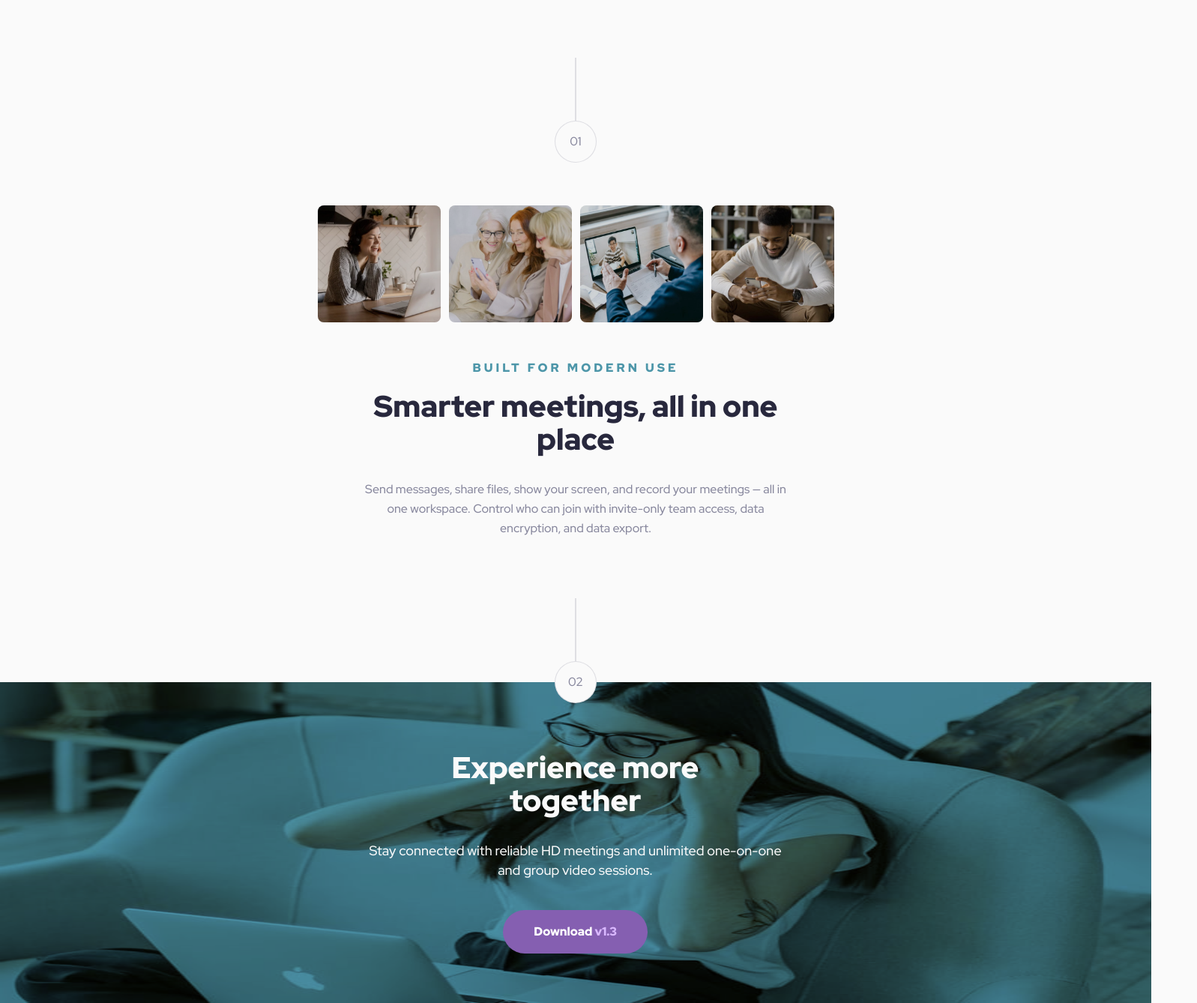
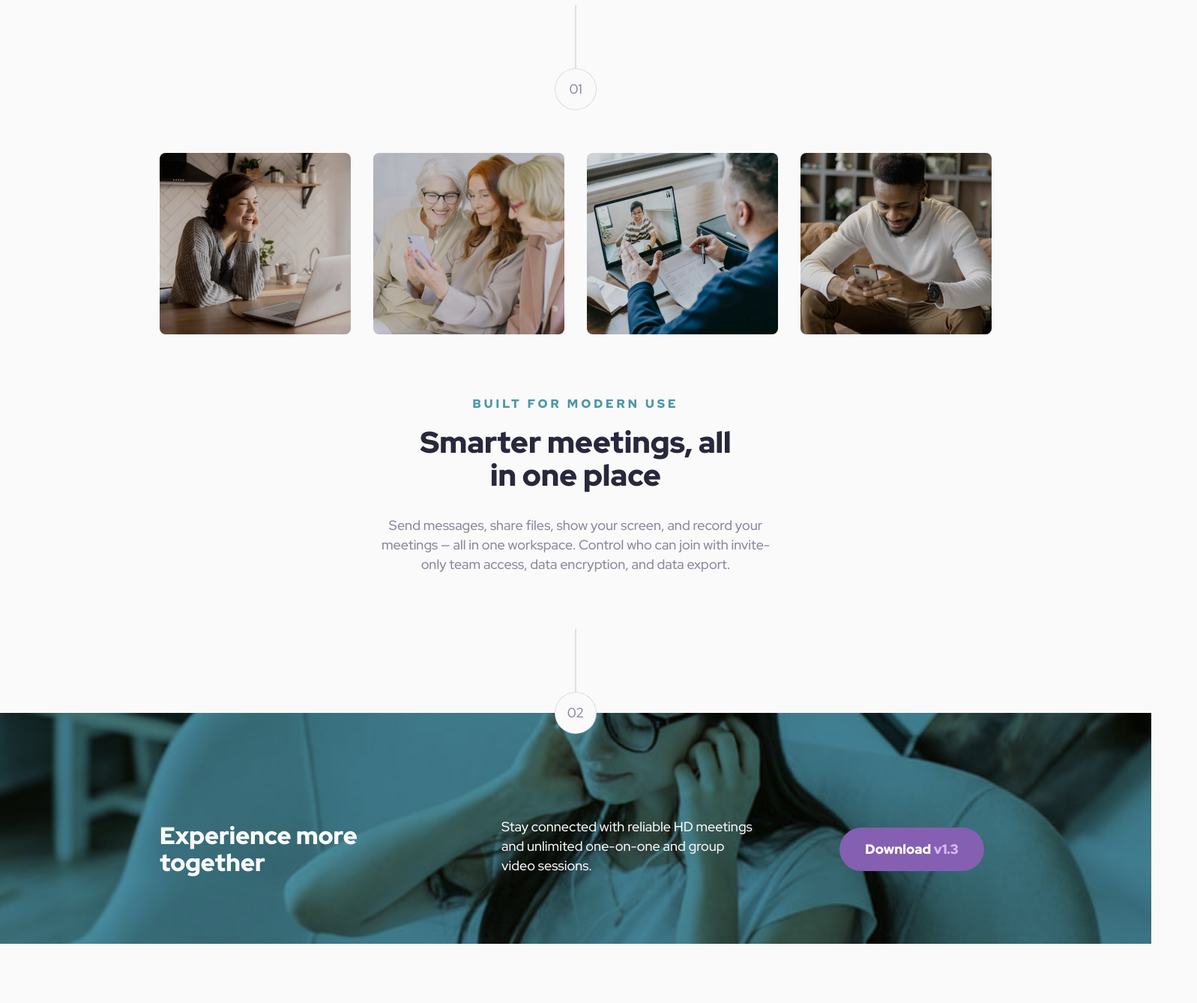
Before and after one commit to paulaabro/meet-landing-page, a plain HTML site: page index.html in a window 1536 px wide. Shown: the part 788-2126 px from the top of the page at 75% size, 1597 px wide, since content can reach past the window. After the commit the page ends 2054 px from the top, so only its background shows below. Drawn offline with Linux system fonts and the light colour scheme.

Commit message:
finish layout desktop

```diff
--- a/style.css
+++ b/style.css
@@ -2,9 +2,11 @@
 
 :root {
   --blue: #4d96a9;
+  --light-blue: #71c0d4;
   --dark-blue: #28283d;
   --purple: #d9b8ff;
   --dark-purple: #855fb1;
+  --lilac: #b18bdd;
   --gray: #87879d;
   --cyan: #8fe3f9;
   --white: #fafafa;
@@ -260,13 +262,6 @@ h3 {
     margin-top: 192px;
   }
 
-  .download .number {
-    position: absolute;
-    top: -112px;
-    left: calc(50vw - 28px);
-    z-index: 1;
-  }
-
   .download-text {
     position: absolute;
     top: 92px;
@@ -283,3 +278,137 @@ h3 {
     padding: 0 58px;
   }
 }
+
+@media (min-width: 1440px) {
+  body {
+    font-size: 18px;
+  }
+
+  header {
+    height: 150px;
+    margin: 19px 0 0;
+  }
+
+  .hero {
+    display: flex;
+    align-items: center;
+    justify-content: center;
+  }
+
+  .hero-desktop {
+    display: initial;
+  }
+
+  .hero-mobile {
+    display: none;
+  }
+
+  .max-width {
+    max-width: 1110px;
+    margin: 0 auto;
+  }
+
+  .hero-text {
+    margin: 0 auto;
+    padding: 0 285px;
+  }
+
+  h1 {
+    font-size: 64px;
+    line-height: 64px;
+  }
+
+  .hero-text p {
+    margin-top: 34px;
+  }
+
+  button {
+    transition: all 500ms;
+    cursor: pointer;
+  }
+
+  .hero button:first-child:hover {
+    background-color: var(--light-blue);
+  }
+
+  .hero button:last-child:hover,
+  .download button:hover {
+    background-color: var(--lilac);
+  }
+
+  .description .line {
+    margin: 110px auto 0;
+  }
+
+  .images {
+    width: 1110px;
+    gap: 30px;
+  }
+
+  .image {
+    width: 255px;
+    height: 242px;
+  }
+
+  .image img {
+    width: 255px;
+  }
+
+  .desc-text {
+    padding: 0 285px;
+    margin: 80px auto 72px;
+  }
+
+  .desc-text h2 {
+    font-size: 16px;
+  }
+
+  h3 {
+    padding: 0 50px;
+    font-size: 40px;
+    line-height: 44px;
+    margin-top: 16px;
+  }
+
+  .download {
+    margin: 185px 0 0;
+    position: relative;
+  }
+
+  .download-image {
+    height: 308px;
+  }
+
+  .download-image img {
+    width: 100%;
+    height: 308px;
+    mix-blend-mode: multiply;
+    object-fit: cover;
+    object-position: 0 -150px;
+  }
+
+  .download-text {
+    top: 115px;
+    left: calc(50vw - 555px);
+    display: grid;
+    grid-template-columns: 350px 461px 193px;
+    gap: 48px;
+    text-align: left;
+    align-items: center;
+  }
+
+  .download-text h2 {
+    font-weight: 900;
+    font-size: 32px;
+    line-height: 36px;
+    color: var(--white);
+  }
+
+  .download-text p {
+    margin: 24px 0 32px;
+  }
+
+  .download button {
+    text-align: center;
+  }
+}
```
